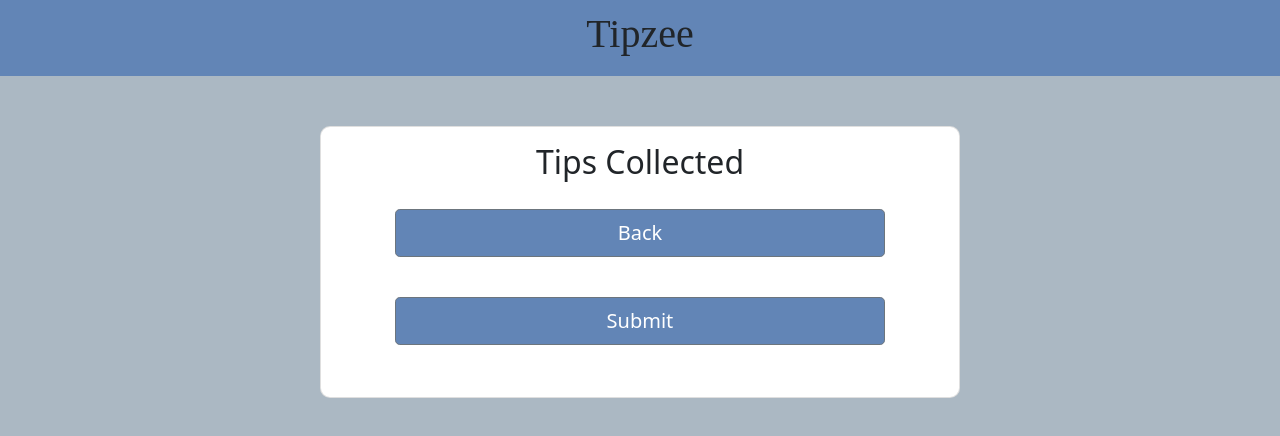
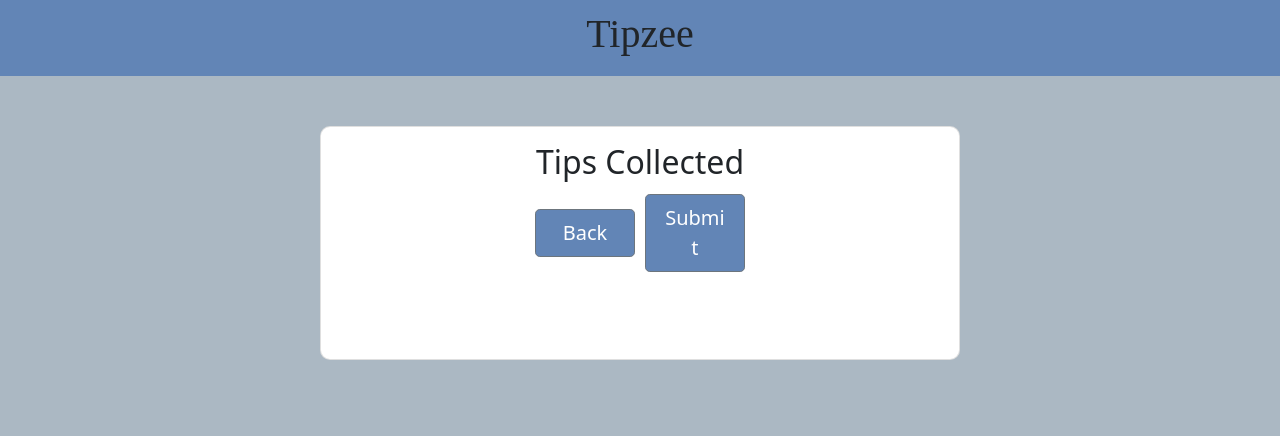
Before and after one commit to afrochef22/tipzee, a React (Create React App) app: page / in a window 1280 px wide. Both pictures are taken after a click on the button "Submit". Shown: the top 436 px of the page. Built offline with nearby package versions, Linux system fonts and the light colour scheme; a web font is replaced by a local one.

Commit message:
restyled buttin in tipForm

```diff
--- a/src/components/TipBreakDown.css
+++ b/src/components/TipBreakDown.css
@@ -22,10 +22,6 @@
 	height: 100vh;
 }
 
-.button-block {
-	min-width: 90%;
-	margin: 20px 0;
-}
 .btn-center {
 	text-align: center;
 }
--- a/src/components/TipBreakDown.js
+++ b/src/components/TipBreakDown.js
@@ -27,14 +27,12 @@
 				</div>
 				<div>
 					<h3>Bartender Tips</h3>
-					{props.workingBartenders
-						// .slice(0, props.bartenders)
-						.map((bartender, i) => (
-							<FormGroup row key={i}>
-								<Label sm={4}>{bartender}</Label>
-								<Col sm={8}>{tipsPerBartender}</Col>
-							</FormGroup>
-						))}
+					{props.workingBartenders.map((bartender, i) => (
+						<FormGroup row key={i}>
+							<Label sm={4}>{bartender}</Label>
+							<Col sm={8}>{tipsPerBartender}</Col>
+						</FormGroup>
+					))}
 				</div>
 			</Card>
 		</div>
--- a/src/components/TipForm.css
+++ b/src/components/TipForm.css
@@ -29,8 +29,8 @@
 }
 
 .button-block {
-	min-width: 90%;
-	margin: 20px 0;
+	width: 100px;
+	margin: 5px;
 }
 
 .submit-bartender-btn {
--- a/src/components/TipForm.js
+++ b/src/components/TipForm.js
@@ -133,9 +133,9 @@
 							))}
 
 							<FormGroup>
-								<div m={8} className="btn-center">
+								<div m={8}>
 									<Button
-										sm="true"
+										// sm="true"
 										onClick={backBtnHandler}
 										className="button-block bg2"
 										size="lg"
```
